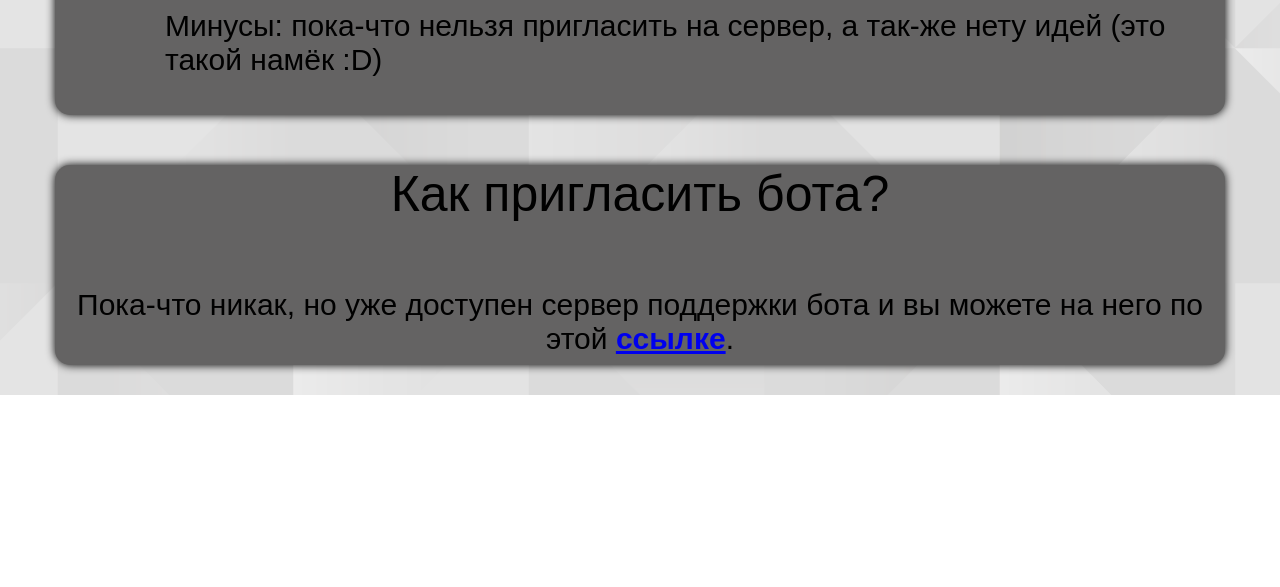
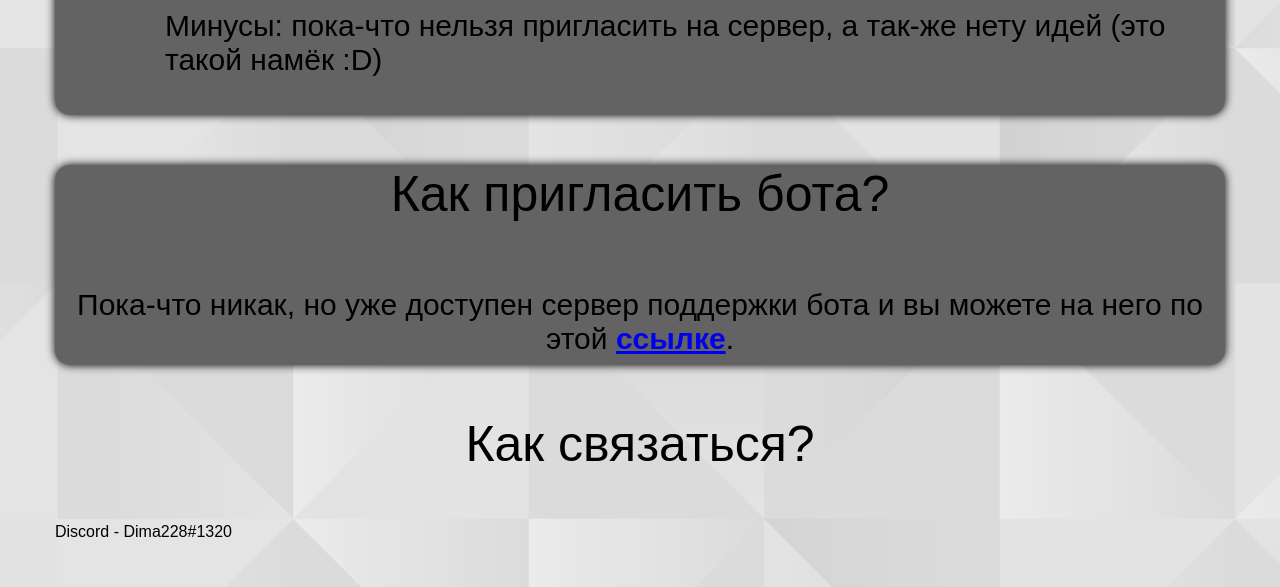
Before and after one commit to Dimka008/JoJoBotSite, a plain HTML site: page index.html in a window 1280 px wide. Shown: the part 559-1146 px from the top of the page. Before the commit the page ends 954 px from the top, so only its background shows below. Drawn offline with Linux system fonts and the light colour scheme.

Commit message:
Update index.html

```diff
--- a/index.html
+++ b/index.html
@@ -6,7 +6,7 @@
     <meta name="viewport" content="width=device-width, initial-scale=1.0">
     <link rel="stylesheet" href="css/style.css">
     <script src="js/script.js"></script>
-    <title>JoJo Bot</title>
+    <title>Document</title>
 </head>
 <body id="_mainBG" class="_container">
     <div class="preloader">
@@ -34,5 +34,11 @@
             Пока-что никак, но уже доступен сервер поддержки бота и вы можете на него по этой <strong><a href="https://discord.gg/hRNZksyAyb">ссылке</a></strong>.
         </p>
     </div>
+    <div id="_block_four">
+        <p id="_p_text">Как связаться?</p>
+        <p id="_p_text_three">
+            Discord - Dima228#1320
+        </p>
+    </div>
 </body>
 </html>
```
